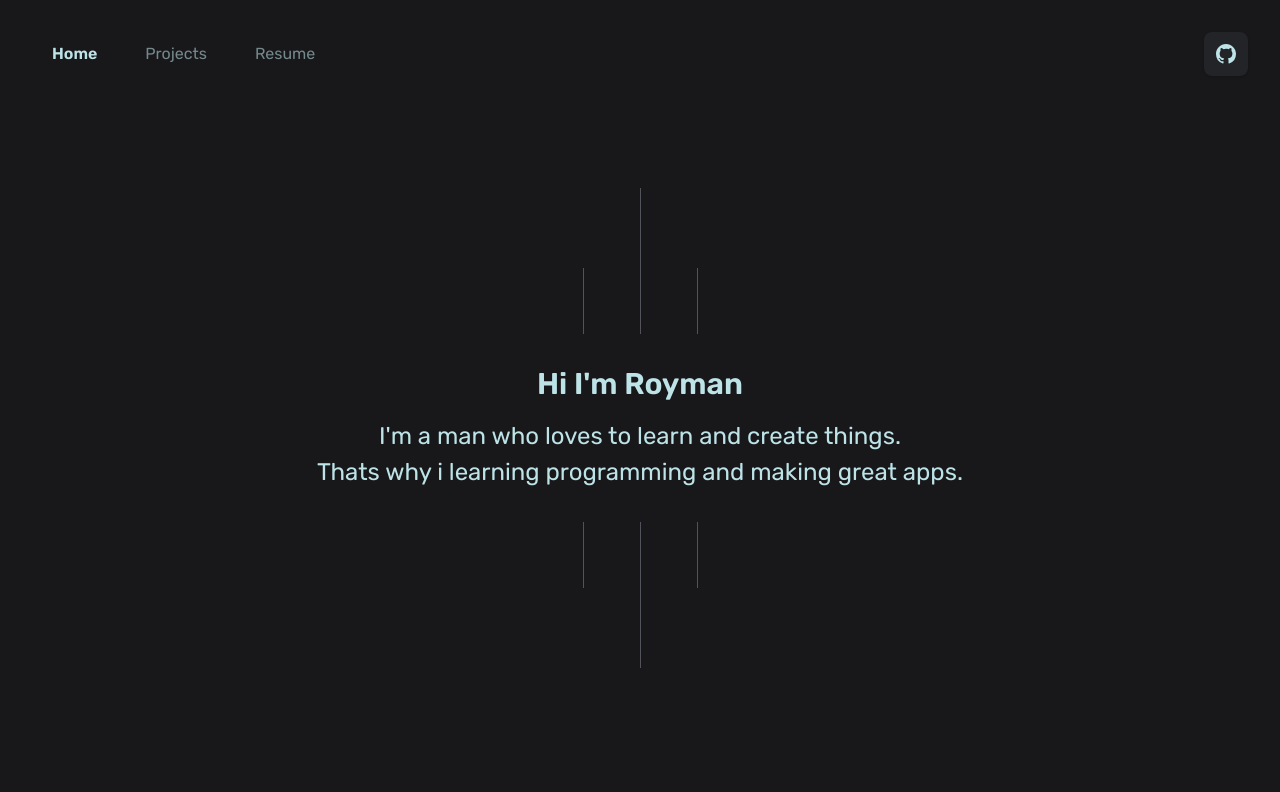
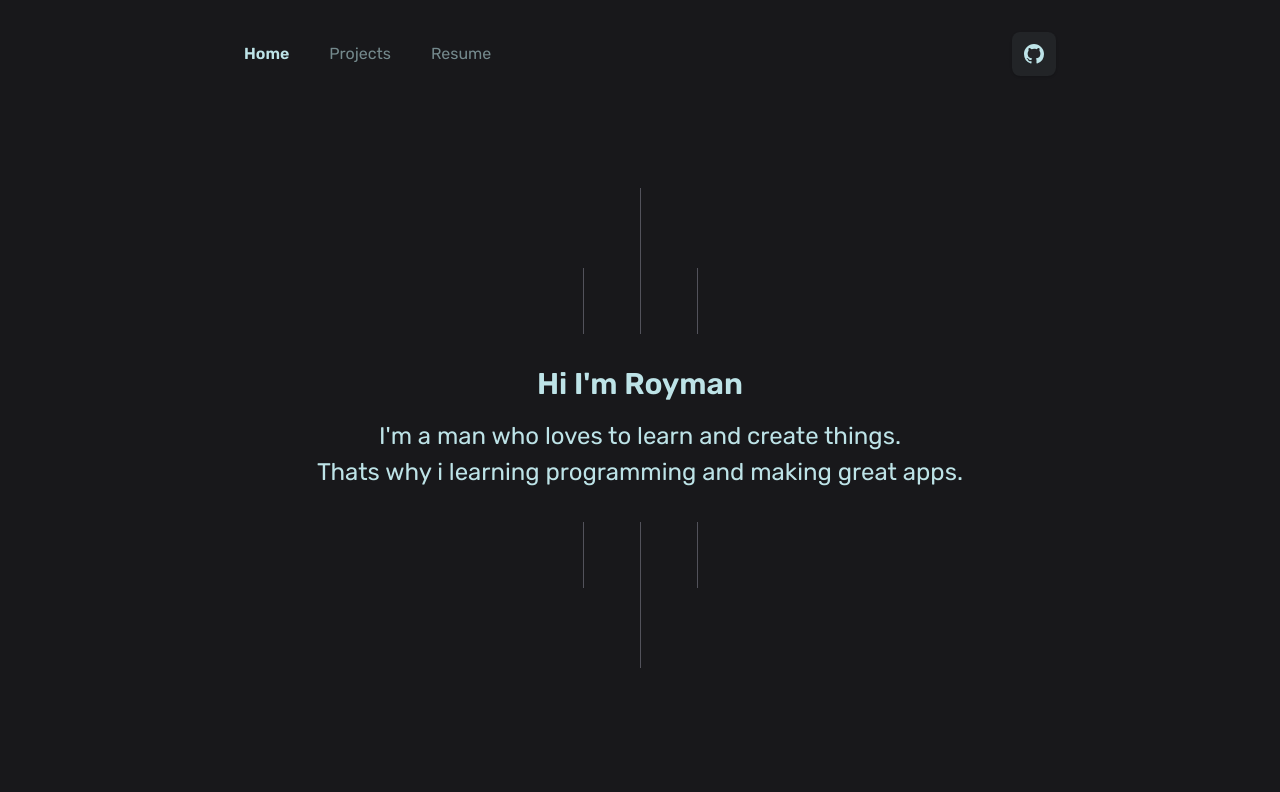
Before and after one commit to roymandev/royman.dev, a Next.js app: page / in a window 1280 px wide. Shown: the top 792 px of the page. Built offline with nearby package versions, Linux system fonts and the light colour scheme.

Commit message:
feat: set Header max width smaller

```diff
--- a/src/components/Header.tsx
+++ b/src/components/Header.tsx
@@ -11,7 +11,7 @@ const Header = () => {
   return (
     <header
       className={twclsx(
-        'container inset-0 z-10 mx-auto flex flex-col gap-8 bg-zinc-900 p-8 sm:flex-row-reverse',
+        'container inset-0 z-10 mx-auto flex max-w-4xl flex-col gap-8 bg-zinc-900 p-8 sm:flex-row-reverse',
         navOpen && 'fixed sm:relative',
       )}
     >
@@ -40,7 +40,7 @@ const Header = () => {
 
       <nav
         className={twclsx(
-          'flex flex-col gap-2 sm:mr-auto sm:flex-row',
+          'flex flex-col gap-2 sm:mr-auto sm:flex-row sm:gap-0',
           !navOpen && 'hidden sm:flex',
         )}
       >
```
